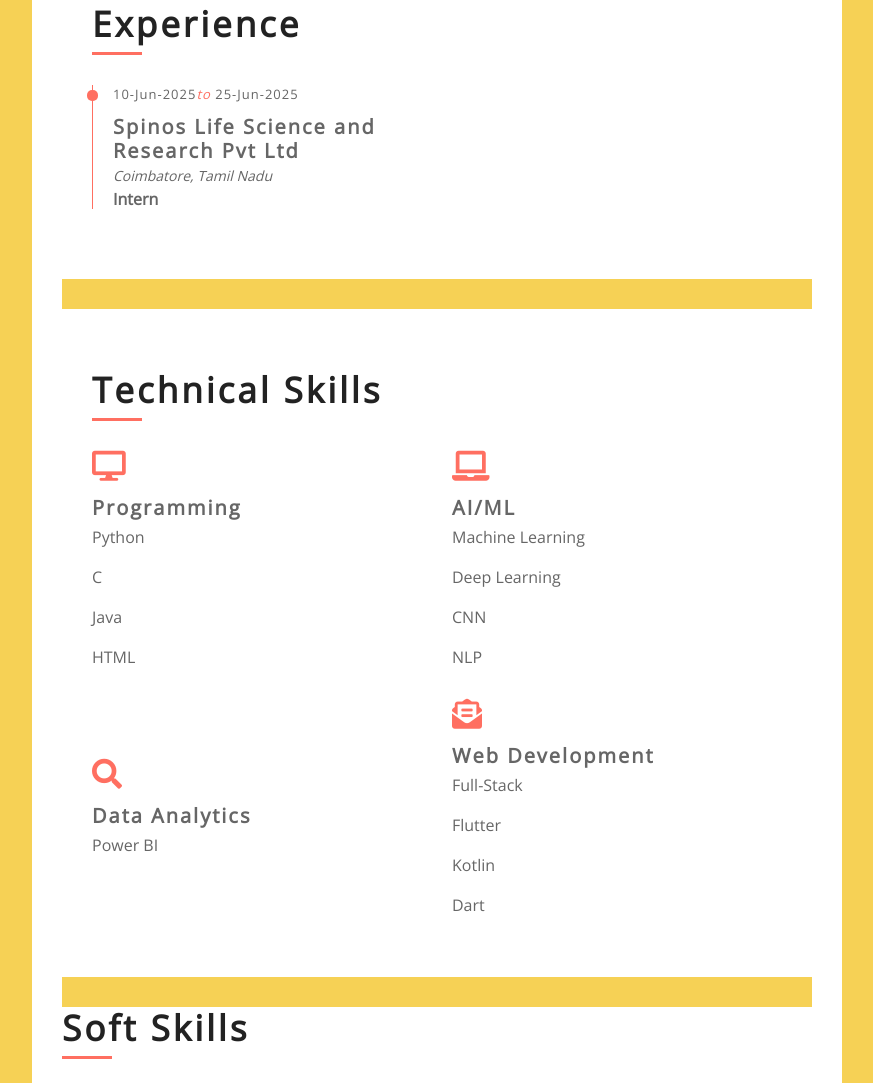
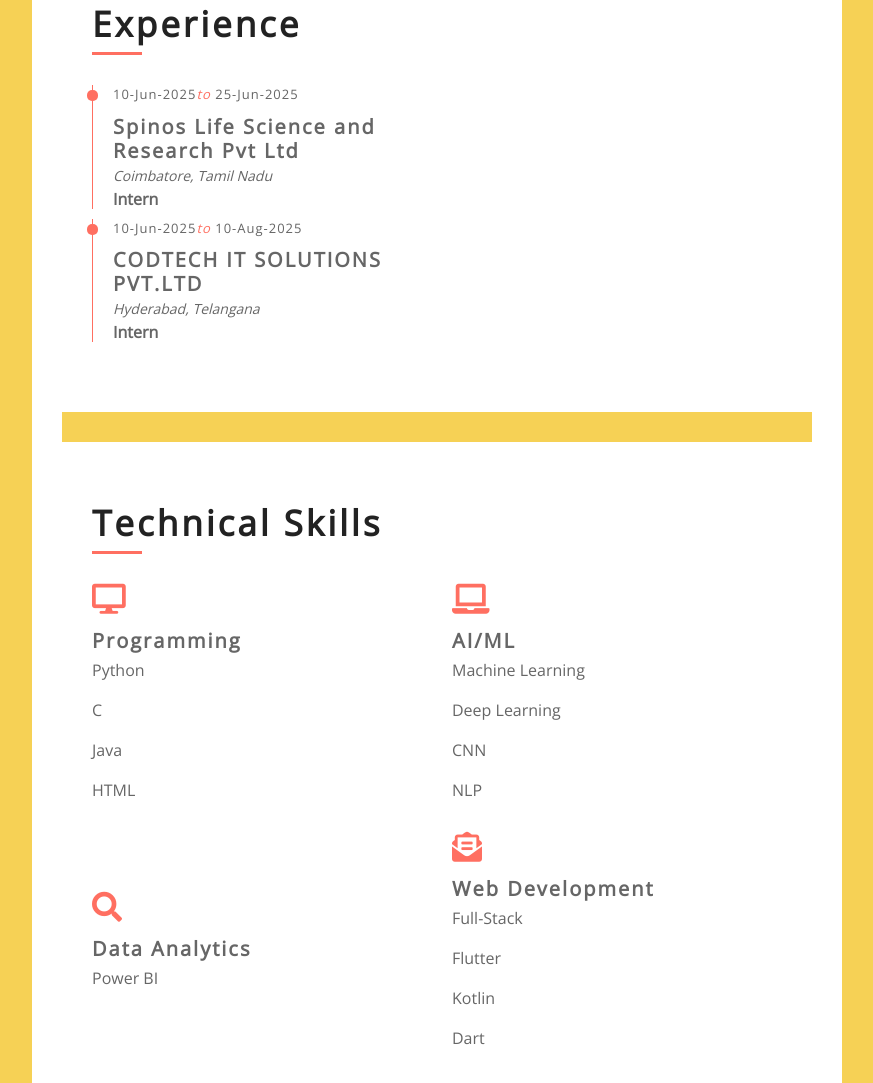
Before and after one commit to Sivanesh27/sivaneshakumar.github.io, a plain HTML site: page index.html in a window 1280 px wide. Shown: the part 1528-2611 px from the top of the page, without its empty margins (368-1241 px from the left). Drawn offline with nearby package versions, Linux system fonts and the light colour scheme.

Commit message:
Update index.html

```diff
--- a/index.html
+++ b/index.html
@@ -87,7 +87,7 @@
                         <p>I'm</p>
                         <h1>Sivaneshakumar</h1>
                         <h2></h2>
-                        <div class="typed-text">Biomedical Engineer, IoT & Healthtech Innovator, Full-Stack & AI Enthusiast</div>
+                        <div class="typed-text">Biomedical Engineer, Healthtech Innovator, Full-Stack & AI Enthusiast</div>
                     </div>
                 </div>
                 <!-- Header End -->
@@ -210,6 +210,17 @@
                                 </div>
                             </div>
                         </div>
+                        <div class="row align-items-center">
+                             <div class="col-md-6">
+                                 <div class="exp-col">
+                                    <span>10-Jun-2025<i>to</i> 10-Aug-2025</span>
+                                    <h3>CODTECH IT SOLUTIONS PVT.LTD</h3>
+                                    <h4>Hyderabad, Telangana</h4>
+                                    <h5>Intern</h5>
+                                    <p></p>
+                                </div>
+                              </div>
+                          </div>
                     </div>
                 </div>
                 <!-- Experience Start -->
```
